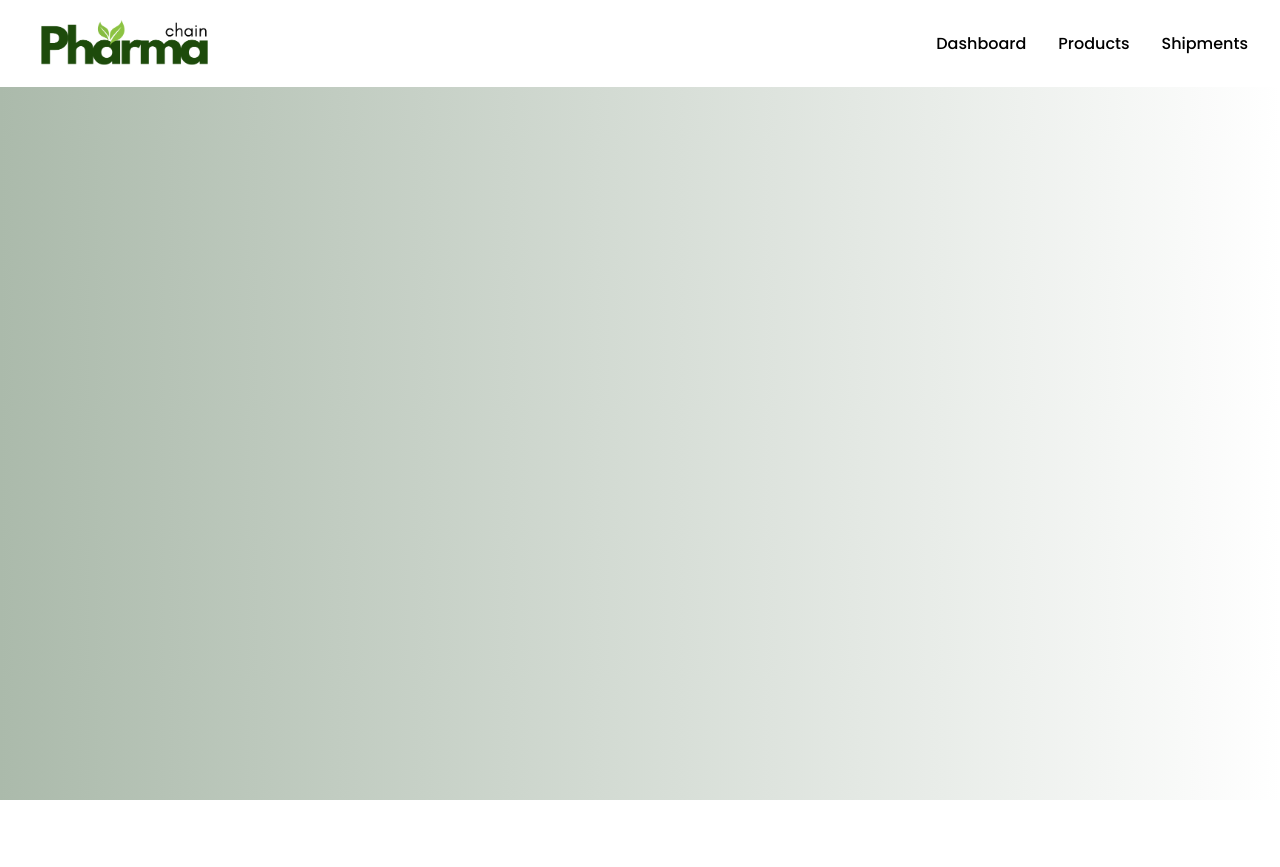
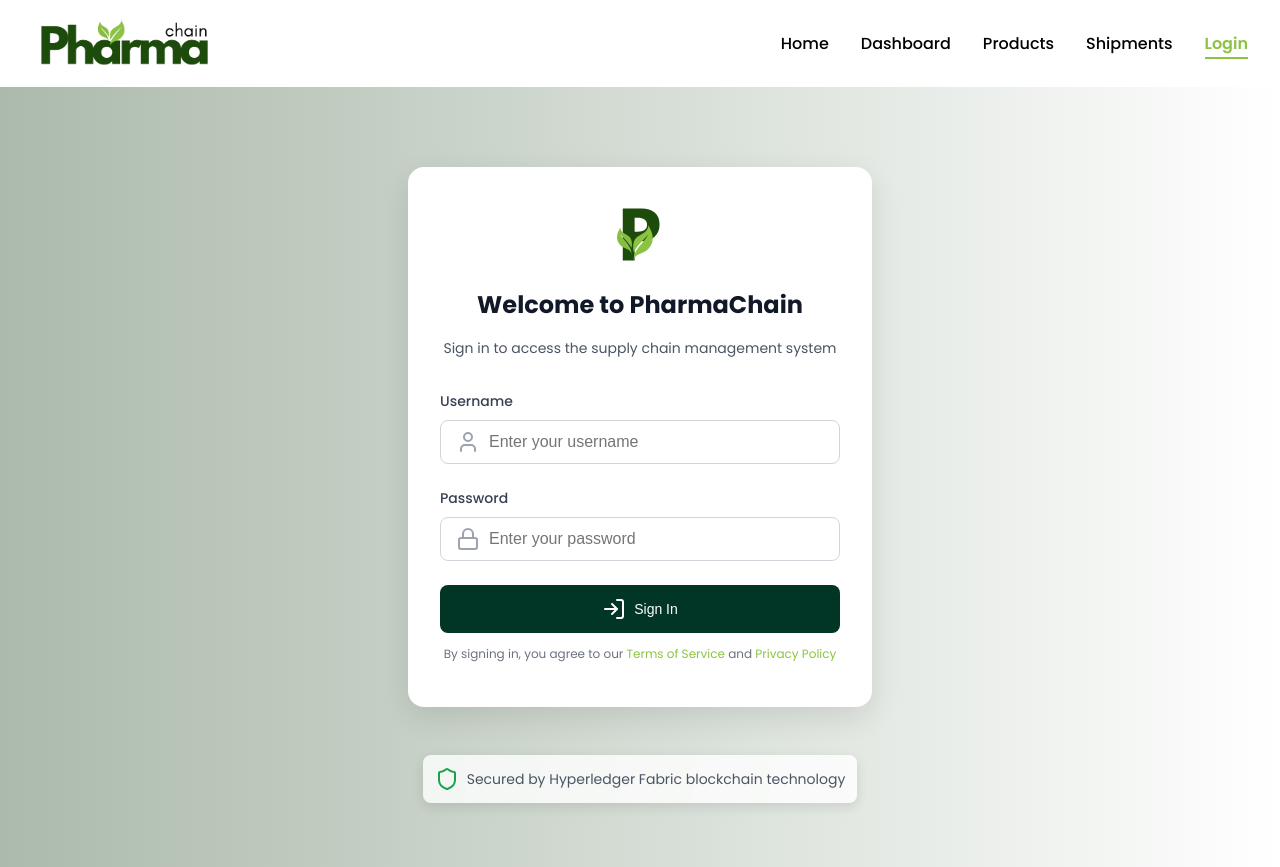
Before and after one commit to wyceee/pharma, a Vue app in the folder frontend/: page /login in a window 1280 px wide. Before the commit the page ends 800 px from the top, so only its background shows below. Built offline with nearby package versions, Linux system fonts and the light colour scheme.

Commit message:
Add Login component and update routing; modify Navbar for login link

```diff
--- /dev/null
+++ b/frontend/src/components/Login.vue
@@ -0,0 +1,204 @@
+<template>
+  <div class="login-screen">
+    <div class="login-card">
+      <div class="card-header">
+        <div class="logo">
+          <img src="@/assets/logo.svg" alt="PharmaChain Logo" class="logo-img" />
+        </div>
+        <h1>Welcome to PharmaChain</h1>
+        <p>Sign in to access the supply chain management system</p>
+      </div>
+
+      <form class="login-form">
+        <div class="form-group">
+          <label for="username">Username</label>
+          <div class="input-container">
+            <User class="input-icon" />
+            <input id="username" type="text" placeholder="Enter your username" />
+          </div>
+        </div>
+
+        <div class="form-group">
+          <label for="password">Password</label>
+          <div class="input-container">
+            <Lock class="input-icon" />
+            <input id="password" type="password" placeholder="Enter your password" />
+          </div>
+        </div>
+
+        <button class="sign-in-button" type="submit">
+          <LogIn class="button-icon" />
+          Sign In
+        </button>
+      </form>
+
+      <div class="terms-footer">
+        <p>
+          By signing in, you agree to our
+          <a href="#">Terms of Service</a> and
+          <a href="#">Privacy Policy</a>
+        </p>
+      </div>
+    </div>
+
+    <div class="security-notice">
+      <div class="security-box">
+        <Shield class="security-icon" />
+        <span>Secured by Hyperledger Fabric blockchain technology</span>
+      </div>
+    </div>
+  </div>
+</template>
+
+<script setup lang="ts">
+import {
+  Shield,
+  User,
+  Lock,
+  UserCheck,
+  ChevronDown,
+  LogIn,
+  Building,
+  Key
+} from 'lucide-vue-next'
+</script>
+
+<style scoped>
+.login-screen {
+  position: relative;
+  padding: 2rem 1rem;
+  display: flex;
+  justify-content: center;
+  align-items: center;
+}
+.login-card {
+  position: relative;
+  background-color: #fff;
+  border-radius: 1rem;
+  padding: 2rem;
+  max-width: 25rem;
+  width: 100%;
+  min-height: 27rem;
+  box-shadow: 0px 10px 30px rgba(0,0,0,.1);
+  margin-bottom: 5rem;
+}
+.card-header {
+  text-align: center;
+  margin-bottom: 2rem;
+}
+.logo {
+  display: flex;
+  justify-content: center;
+  margin-bottom: 1rem;
+}
+.logo-img {
+  width: 3.5rem;
+  height: 3.5rem;
+  padding: 0.5rem;
+  object-fit: contain;
+}
+.card-header h1 {
+  font-size: 1.5rem;
+  font-weight: bold;
+  color: #111827;
+}
+.card-header p {
+  font-size: 0.875rem;
+  color: #4b5563;
+}
+.login-form {
+  display: flex;
+  flex-direction: column;
+  gap: 1.5rem;
+}
+.form-group {
+  display: flex;
+  flex-direction: column;
+}
+.form-group label {
+  font-size: 0.875rem;
+  font-weight: 500;
+  color: #374151;
+  margin-bottom: 0.5rem;
+}
+.input-container,
+.select-container {
+  position: relative;
+}
+.input-container input,
+.select-container select {
+  width: 100%;
+  box-sizing: border-box;
+  padding: 0.75rem 3rem;
+  font-size: 1rem;
+  border-radius: 0.5rem;
+  border: 1px solid #d1d5db;
+}
+.input-container input:focus,
+.select-container select:focus {
+  outline: none;
+  border-color: #2563eb;
+  box-shadow: 0 0 0 3px rgba(59,130,246,0.1);
+}
+.input-icon {
+  position: absolute;
+  left: 1rem;
+  top: 50%;
+  transform: translateY(-50%);
+  color: #9ca3af;
+}
+.sign-in-button {
+  display: flex;
+  justify-content: center;
+  align-items: center;
+  padding: 0.75rem 1rem;
+  font-size: 0.875rem;
+  font-weight: 500;
+  color: #fff;
+  background-color: #013526;
+  border-radius: 0.5rem;
+  border: none;
+  cursor: pointer;
+}
+.sign-in-button:hover {
+  background-color: #00432a;
+}
+.button-icon {
+  margin-right: 0.5rem;
+}
+.terms-footer {
+  text-align: center;
+  font-size: 0.75rem;
+  color: #6b7280;
+}
+.terms-footer a {
+  color: #8CC342;
+  text-decoration: none;
+}
+.terms-footer a:hover {
+  color: #00432a;
+}
+.security-notice {
+  position: absolute;
+  bottom: 1rem;
+  left: 1rem;
+  right: 1rem;
+  display: flex;
+  justify-content: center;
+}
+.security-box {
+  display: flex;
+  align-items: center;
+  font-size: 0.875rem;
+  color: #4b5563;
+  background-color: rgba(255,255,255,0.8);
+  padding: 0.75rem;
+  border-radius: 0.5rem;
+  backdrop-filter: blur(4px);
+  box-shadow: 0px 4px 12px rgba(0,0,0,.1);
+}
+.security-icon {
+  margin-right: 0.5rem;
+  color: #16a34a;
+}
+</style>
--- a/frontend/src/components/Navbar.vue
+++ b/frontend/src/components/Navbar.vue
@@ -3,13 +3,19 @@
     <img src="@/assets/Pharma.png" alt="PharmaChain Logo" class="navbar-logo" />
     <ul class="navbar-links">
       <li>
-        <router-link to="/" class="nav-link" exact-active-class="active">Dashboard</router-link>
+        <router-link to="/" class="nav-link" exact-active-class="active">Home</router-link>
+      </li>
+      <li>
+        <router-link to="/dashboard" class="nav-link" exact-active-class="active">Dashboard</router-link>
       </li>
       <li>
         <router-link to="/product" class="nav-link" exact-active-class="active">Products</router-link>
       </li>
       <li>
         <router-link to="/shipment" class="nav-link" exact-active-class="active">Shipments</router-link>
+      </li>
+      <li>
+        <router-link to="/login" class="nav-link" exact-active-class="active">Login</router-link>
       </li>
     </ul>
   </nav>
--- a/frontend/src/router/index.js
+++ b/frontend/src/router/index.js
@@ -3,9 +3,11 @@ import Dashboard from "@/components/Dashboard.vue";
 import Product from "@/components/Product.vue";
 import Shipment from "@/components/Shipment.vue";
 import Home from "@/components/Home.vue";
+import Login from "@/components/Login.vue";
 
 const routes = [
     { path: '/', name: 'Home', component: Home },
+    { path: '/login', name: 'Login', component: Login },
     { path: '/dashboard', name: 'Dashboard', component: Dashboard },
     { path: '/product', name: 'Product', component: Product },
     { path: '/shipment', name: 'Shipment', component: Shipment },
```
Also changed, not shown: frontend/src/assets/logo.svg (added).
